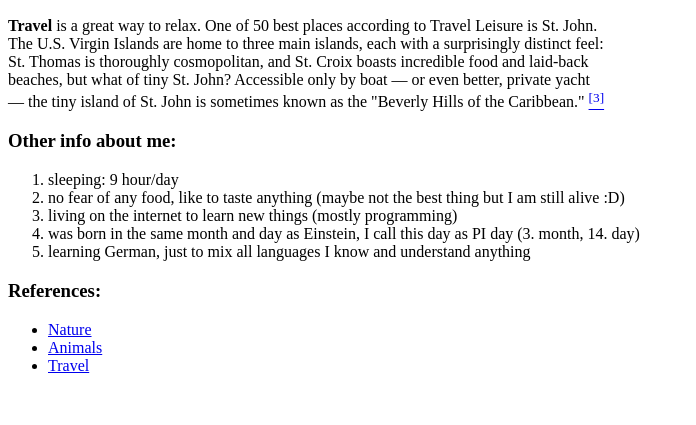
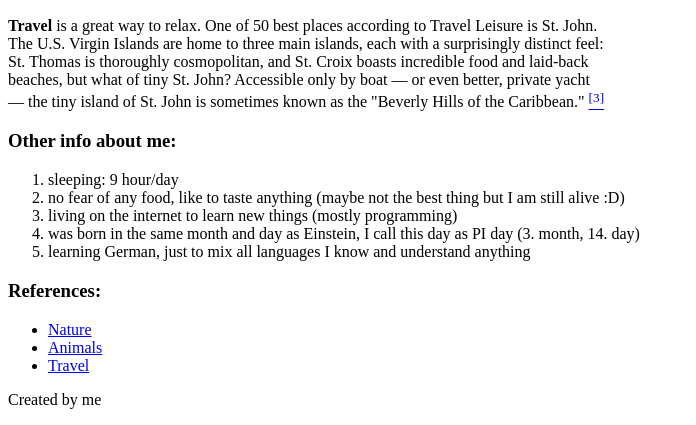
Before and after one commit to judithorvathsv/hemsida, a plain HTML site: page index.html in a window 1280 px wide. Shown: the part 1236-1661 px from the top of the page, without its empty margins (0-696 px from the left). Before the commit the page ends 1627 px from the top, so only its background shows below. Drawn offline with Linux system fonts and the light colour scheme.

Commit message:
Adding footer text

```diff
--- a/index.html
+++ b/index.html
@@ -41,7 +41,6 @@
             Caribbean." <a
                 href="https://www.travelandleisure.com/best-things-to-do-on-st-john-8407018"><sup>[3]</sup></a></p>
 
-
         <h3>Other info about me:</h3>
         <ol>
             <li>sleeping: 9 hour/day</li>
@@ -58,10 +57,10 @@
             <li><a href="https://www.travelandleisure.com/best-things-to-do-on-st-john-8407018">Travel</a></li>
         </ul>
 
+    </section>
 
-    </section>
     <footer>
-        <p></p>
+        <p>Created by me</p>
     </footer>
 
 </body>
```
